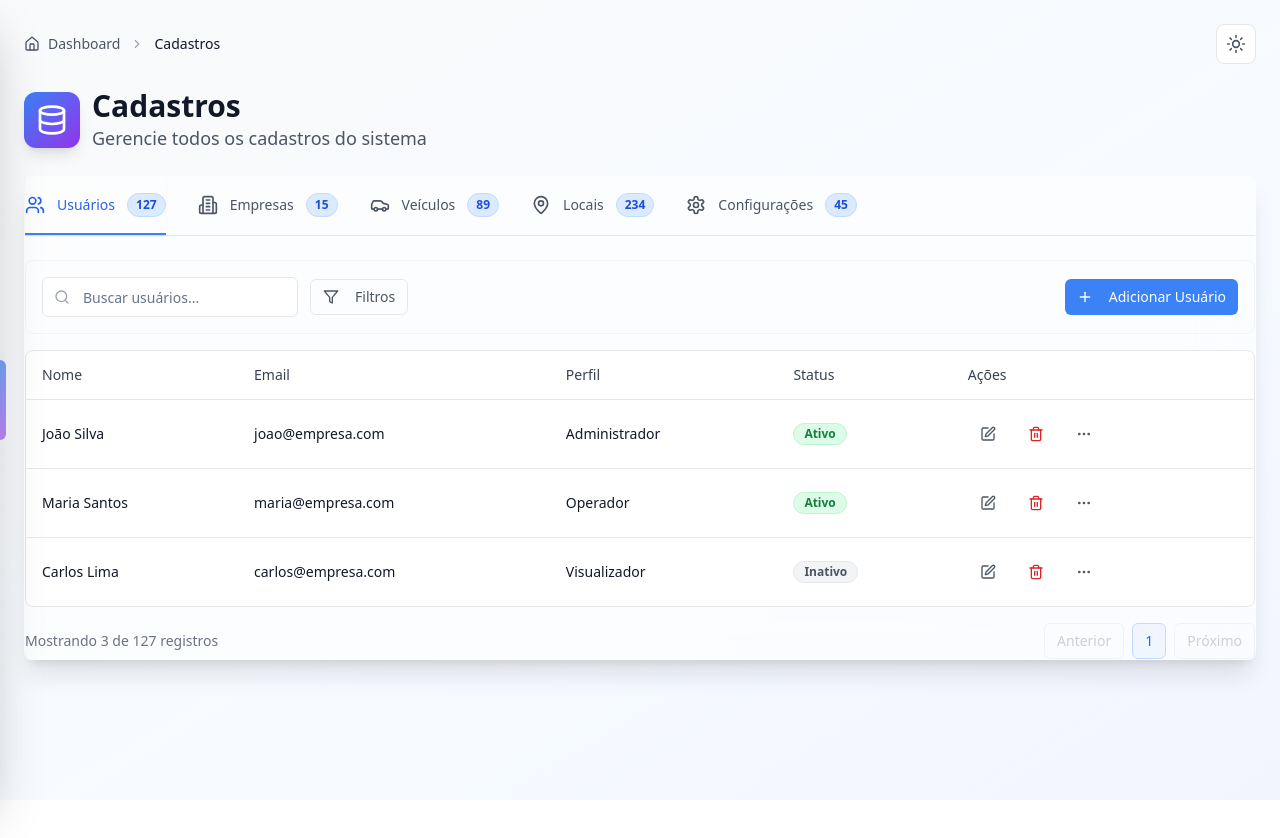
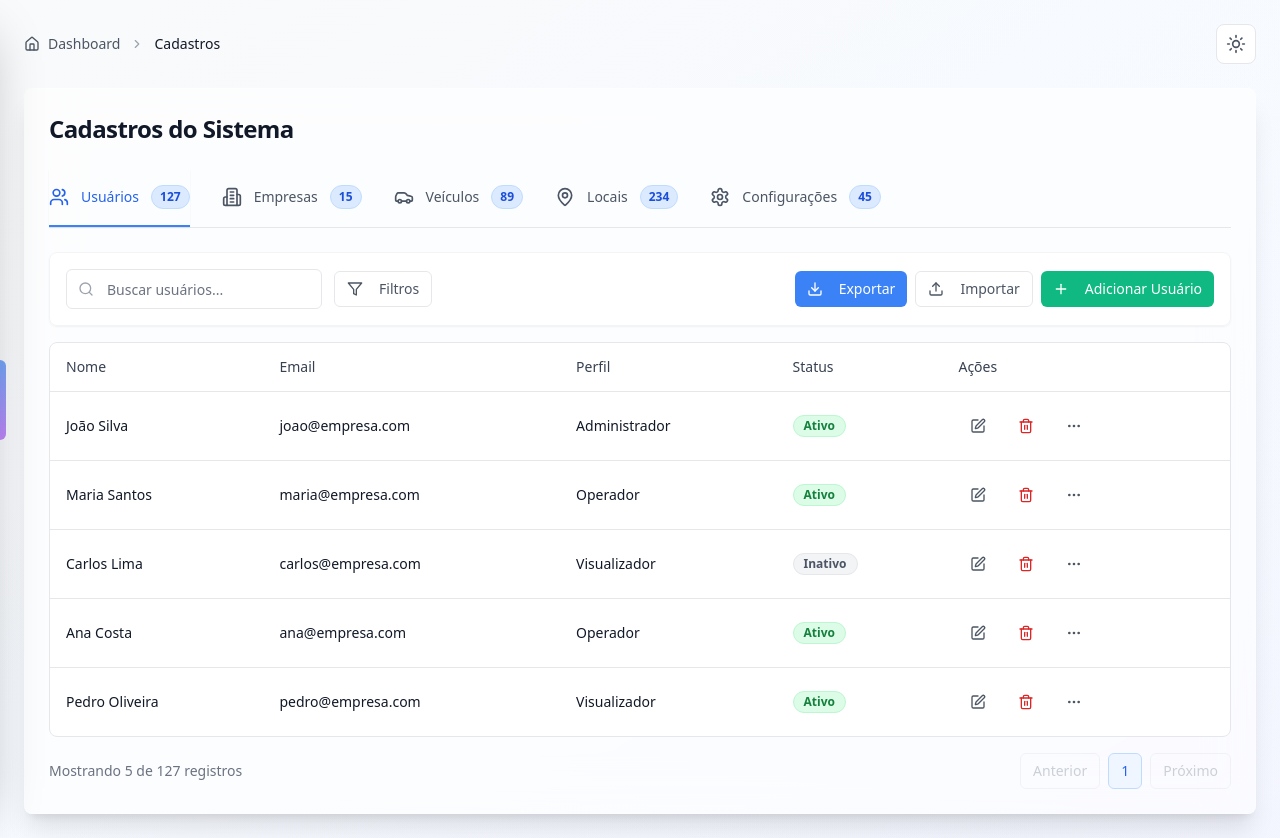
Before and after one commit to Field-devs/wiselog-v3, a Next.js app: page /cadastros in a window 1280 px wide. Before the commit the page ends 800 px from the top, so only its background shows below. Built offline with nearby package versions, Linux system fonts and the light colour scheme.

Commit message:
Implementar padrão de tabs na página de cadastros

```diff
--- a/app/cadastros/page.tsx
+++ b/app/cadastros/page.tsx
@@ -1,7 +1,7 @@
 "use client"
 
 import React, { useState } from "react"
-import { Card, CardContent, CardDescription, CardHeader, CardTitle } from "@/components/ui/card"
+import { Card, CardContent, CardHeader, CardTitle } from "@/components/ui/card"
 import { Button } from "@/components/ui/button"
 import { Badge } from "@/components/ui/badge"
 import { Tabs, TabsContent, TabsList, TabsTrigger } from "@/components/ui/tabs"
@@ -29,7 +29,9 @@ import {
   Filter,
   Edit,
   Trash2,
-  MoreHorizontal
+  MoreHorizontal,
+  Download,
+  Upload
 } from "lucide-react"
 
 export default function CadastrosPage() {
@@ -45,6 +47,8 @@ export default function CadastrosPage() {
         { id: 1, nome: "João Silva", email: "joao@empresa.com", perfil: "Administrador", status: "Ativo" },
         { id: 2, nome: "Maria Santos", email: "maria@empresa.com", perfil: "Operador", status: "Ativo" },
         { id: 3, nome: "Carlos Lima", email: "carlos@empresa.com", perfil: "Visualizador", status: "Inativo" },
+        { id: 4, nome: "Ana Costa", email: "ana@empresa.com", perfil: "Operador", status: "Ativo" },
+        { id: 5, nome: "Pedro Oliveira", email: "pedro@empresa.com", perfil: "Visualizador", status: "Ativo" },
       ]
     },
     {
@@ -56,6 +60,8 @@ export default function CadastrosPage() {
         { id: 1, nome: "Empresa Principal", cnpj: "12.345.678/0001-90", cidade: "São Paulo", status: "Ativa" },
         { id: 2, nome: "Filial Norte", cnpj: "12.345.678/0002-71", cidade: "Recife", status: "Ativa" },
         { id: 3, nome: "Filial Sul", cnpj: "12.345.678/0003-52", cidade: "Porto Alegre", status: "Ativa" },
+        { id: 4, nome: "Filial Nordeste", cnpj: "12.345.678/0004-33", cidade: "Salvador", status: "Ativa" },
+        { id: 5, nome: "Filial Centro-Oeste", cnpj: "12.345.678/0005-14", cidade: "Brasília", status: "Inativa" },
       ]
     },
     {
@@ -67,6 +73,8 @@ export default function CadastrosPage() {
         { id: 1, placa: "ABC-1234", modelo: "Honda Civic", ano: "2022", status: "Ativo" },
         { id: 2, placa: "XYZ-5678", modelo: "Toyota Corolla", ano: "2021", status: "Ativo" },
         { id: 3, placa: "DEF-9012", modelo: "Volkswagen Gol", ano: "2020", status: "Manutenção" },
+        { id: 4, placa: "GHI-3456", modelo: "Ford Ka", ano: "2023", status: "Ativo" },
+        { id: 5, placa: "JKL-7890", modelo: "Chevrolet Onix", ano: "2022", status: "Ativo" },
       ]
     },
     {
@@ -78,6 +86,8 @@ export default function CadastrosPage() {
         { id: 1, nome: "Sede Principal", endereco: "Av. Paulista, 1000", tipo: "Escritório", status: "Ativo" },
         { id: 2, nome: "Depósito Norte", endereco: "Rua Industrial, 500", tipo: "Depósito", status: "Ativo" },
         { id: 3, nome: "Cliente A", endereco: "Rua Comercial, 200", tipo: "Cliente", status: "Ativo" },
+        { id: 4, nome: "Filial Centro", endereco: "Av. Central, 800", tipo: "Filial", status: "Ativo" },
+        { id: 5, nome: "Posto de Combustível", endereco: "Rod. BR-101, Km 45", tipo: "Posto", status: "Ativo" },
       ]
     },
     {
@@ -89,6 +99,8 @@ export default function CadastrosPage() {
         { id: 1, parametro: "Timeout de Sessão", valor: "30 minutos", categoria: "Segurança", status: "Ativo" },
         { id: 2, parametro: "Intervalo de Atualização", valor: "5 segundos", categoria: "Sistema", status: "Ativo" },
         { id: 3, parametro: "Limite de Velocidade", valor: "80 km/h", categoria: "Monitoramento", status: "Ativo" },
+        { id: 4, parametro: "Backup Automático", valor: "Diário às 02:00", categoria: "Sistema", status: "Ativo" },
+        { id: 5, parametro: "Notificações Email", valor: "Habilitado", categoria: "Comunicação", status: "Ativo" },
       ]
     }
   ]
@@ -177,7 +189,10 @@ export default function CadastrosPage() {
             <TableCell className="text-gray-900 dark:text-gray-100">{item.cnpj}</TableCell>
             <TableCell className="text-gray-900 dark:text-gray-100">{item.cidade}</TableCell>
             <TableCell>
-              <Badge className="bg-green-100 text-green-700 border-green-200 dark:bg-green-900/30 dark:text-green-300 dark:border-green-700">
+              <Badge className={item.status === "Ativa"
+                ? "bg-green-100 text-green-700 border-green-200 dark:bg-green-900/30 dark:text-green-300 dark:border-green-700"
+                : "bg-gray-100 text-gray-600 border-gray-200 dark:bg-gray-700 dark:text-gray-300 dark:border-gray-600"
+              }>
                 {item.status}
               </Badge>
             </TableCell>
@@ -192,7 +207,9 @@ export default function CadastrosPage() {
             <TableCell>
               <Badge className={item.status === "Ativo"
                 ? "bg-green-100 text-green-700 border-green-200 dark:bg-green-900/30 dark:text-green-300 dark:border-green-700"
-                : "bg-amber-100 text-amber-700 border-amber-200 dark:bg-amber-900/30 dark:text-amber-300 dark:border-amber-700"
+                : item.status === "Manutenção"
+                ? "bg-amber-100 text-amber-700 border-amber-200 dark:bg-amber-900/30 dark:text-amber-300 dark:border-amber-700"
+                : "bg-gray-100 text-gray-600 border-gray-200 dark:bg-gray-700 dark:text-gray-300 dark:border-gray-600"
               }>
                 {item.status}
               </Badge>
@@ -251,23 +268,12 @@ export default function CadastrosPage() {
         <ThemeToggle />
       </div>
 
-      {/* Page Title */}
-      <div className="space-y-2">
-        <div className="flex items-center gap-3">
-          <div className="p-3 rounded-xl bg-gradient-to-br from-blue-500 to-purple-600 text-white shadow-lg">
-            <Database className="h-8 w-8" />
-          </div>
-          <div>
-            <h1 className="text-3xl font-bold text-gray-900 dark:text-white">Cadastros</h1>
-            <p className="text-lg text-gray-600 dark:text-gray-400">
-              Gerencie todos os cadastros do sistema
-            </p>
-          </div>
-        </div>
-      </div>
-
-      {/* Main Content with Tabs */}
+      {/* Main Content with Tabs - Seguindo o padrão da tela de equipes */}
       <Card className="bg-white/60 dark:bg-gray-800/60 backdrop-blur-xl border-white/20 dark:border-gray-700/30 shadow-xl">
+        <CardHeader>
+          <CardTitle className="text-2xl font-bold text-gray-900 dark:text-gray-100">Cadastros do Sistema</CardTitle>
+        </CardHeader>
+        <CardContent>
           <Tabs value={activeTab} onValueChange={setActiveTab} className="w-full">
             <div className="border-b border-gray-200 dark:border-gray-700">
               <TabsList className="h-auto bg-transparent p-0 space-x-8">
@@ -294,13 +300,13 @@ export default function CadastrosPage() {
               <TabsContent key={tab.id} value={tab.id} className="mt-6">
                 <div className="space-y-4">
                   {/* Action Bar */}
-                <div className="flex gap-3 items-center justify-between p-4 bg-gray-25 rounded-lg border border-gray-100 dark:bg-gray-800/50 dark:border-gray-700">
-                  <div className="flex gap-3 items-center">
+                  <div className="flex gap-3 items-center justify-between p-4 bg-white/80 backdrop-blur-sm rounded-lg border border-gray-100 shadow-sm dark:bg-gray-800/80 dark:border-gray-700 overflow-x-auto">
+                    <div className="flex gap-3 items-center flex-shrink-0">
                       <div className="relative">
                         <Search className="absolute left-3 top-1/2 transform -translate-y-1/2 text-gray-400 dark:text-gray-500 h-4 w-4" />
                         <Input
                           placeholder={`Buscar ${tab.label.toLowerCase()}...`}
-                        className="pl-10 w-64 border-gray-200 dark:border-gray-600 bg-white dark:bg-gray-700 text-gray-900 dark:text-gray-100"
+                          className="pl-10 w-64 border-gray-200 dark:border-gray-600 bg-white dark:bg-gray-700 text-gray-900 dark:text-gray-100 placeholder:text-gray-500 dark:placeholder:text-gray-400"
                         />
                       </div>
                       <Button
@@ -313,10 +319,25 @@ export default function CadastrosPage() {
                       </Button>
                     </div>
 
-                  <div className="flex gap-2">
+                    <div className="flex gap-2 flex-shrink-0">
                       <Button
                         size="sm"
                         className="bg-blue-500 hover:bg-blue-600 text-white border-0 dark:bg-blue-600 dark:hover:bg-blue-700"
+                      >
+                        <Download className="mr-2 h-4 w-4" />
+                        Exportar
+                      </Button>
+                      <Button
+                        size="sm"
+                        variant="outline"
+                        className="border-gray-200 text-gray-600 hover:bg-gray-50 bg-transparent dark:border-gray-600 dark:text-gray-300 dark:hover:bg-gray-700"
+                      >
+                        <Upload className="mr-2 h-4 w-4" />
+                        Importar
+                      </Button>
+                      <Button
+                        size="sm"
+                        className="bg-emerald-500 hover:bg-emerald-600 text-white border-0 dark:bg-emerald-600 dark:hover:bg-emerald-700"
                       >
                         <Plus className="mr-2 h-4 w-4" />
                         Adicionar {tab.label.slice(0, -1)}
@@ -336,7 +357,7 @@ export default function CadastrosPage() {
                         {tab.data.map((item) => (
                           <TableRow
                             key={item.id}
-                          className="hover:bg-gray-50 dark:hover:bg-gray-700/50 transition-colors border-gray-200 dark:border-gray-700"
+                            className="hover:bg-slate-50/50 dark:hover:bg-gray-700/50 transition-colors border-gray-200 dark:border-gray-700"
                           >
                             {renderTableCells(item, tab.id)}
                             <TableCell>
@@ -405,6 +426,7 @@ export default function CadastrosPage() {
               </TabsContent>
             ))}
           </Tabs>
+        </CardContent>
       </Card>
     </div>
   )
```
Lines whose indentation alone changed are shown as unchanged.
